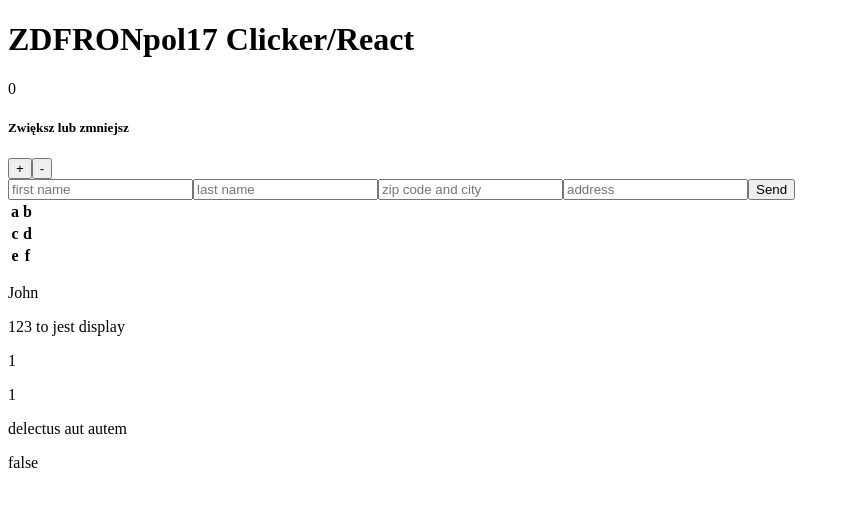
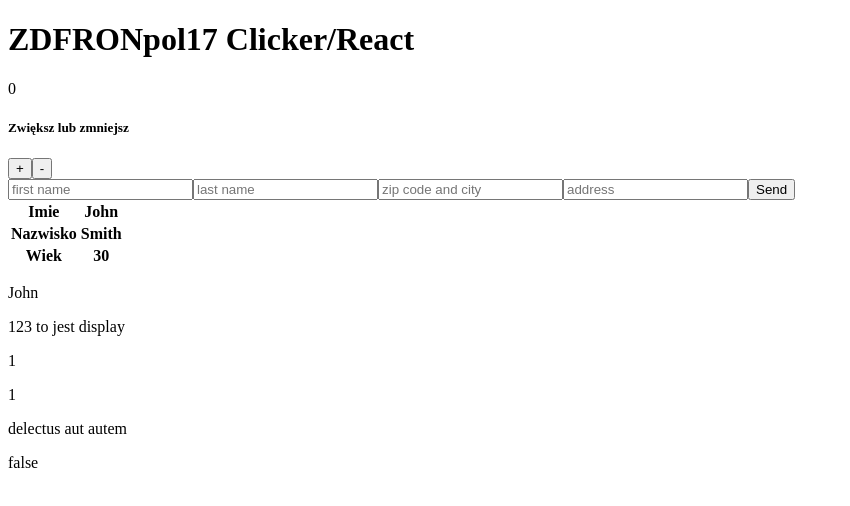
Before and after one commit to ziarenn/ZDFRONpol17-Clicker, a React (Create React App) app: page / in a window 1280 px wide. Shown: the top 506 px of the page, without its empty margins (0-850 px from the left). Built offline with nearby package versions, Linux system fonts and the light colour scheme.

Commit message:
Kod 28.01.2023 10:10

```diff
--- a/src/App.tsx
+++ b/src/App.tsx
@@ -29,7 +29,7 @@
       <CountDisplay />
       <Manipulator />
       <Form />
-      <Table />
+      <Table response={response} />
       {/* props = properties = własciwości */}
       <Display response={response} />
       <TodoDisplay todo={todo} />
@@ -48,3 +48,6 @@
 // 2. Stworzenie odpowiedniego interfejsu w komponencie który odbiera dane. Pamiętaj że nawet jeżeli przekazujesz tylko 1 prop, jest on obwijany obiektem.
 // 3. Odebranie propsów przez parametr w komponencie dziecku. Od razu destrukturyzuj parametr.
 // 4. Korzystaj z danych.
+
+// 1. Przekaż obiekt response do komponentu Table.tsx propsem. Nie zapomnij o odebraniu propsów, destrukturyzacji i intefejsie
+// 2. Wyświetl dane w tabeli (po lewej w tabeli imie nazwisko wiek, po prawej dane)
--- a/src/components/Table/Table.tsx
+++ b/src/components/Table/Table.tsx
@@ -1,24 +1,34 @@
 import React from "react";
 
-const Table = () => {
+interface Person {
+  firstName: string;
+  lastName: string;
+  age: number;
+}
+
+interface TableProps {
+  response: Person;
+}
+
+const Table = ({ response }: TableProps) => {
   return (
     <table>
       <thead>
         <tr>
-          <th>a</th>
-          <th>b</th>
+          <th>Imie</th>
+          <th>{response.firstName}</th>
         </tr>
       </thead>
       <tbody>
         <tr>
-          <th>c</th>
-          <th>d</th>
+          <th>Nazwisko</th>
+          <th>{response.lastName}</th>
         </tr>
       </tbody>
       <tfoot>
         <tr>
-          <th>e</th>
-          <th>f</th>
+          <th>Wiek</th>
+          <th>{response.age}</th>
         </tr>
       </tfoot>
     </table>
@@ -26,3 +36,6 @@
 };
 
 export default Table;
+//      imie | xyz
+// nazwisko  | xyz
+// wiek      | xyz
```
